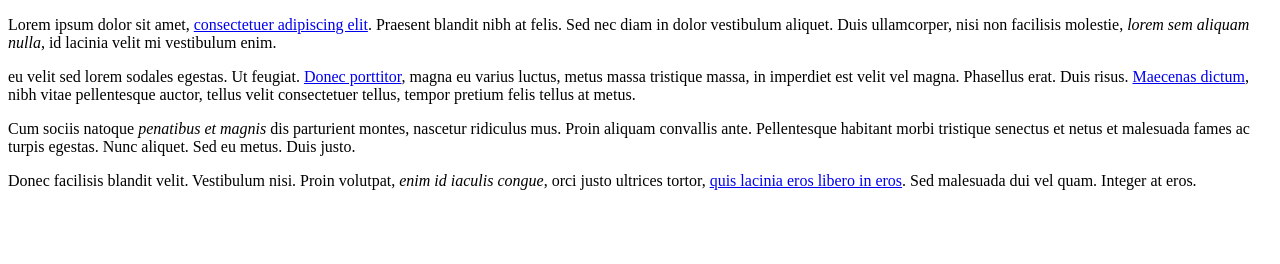
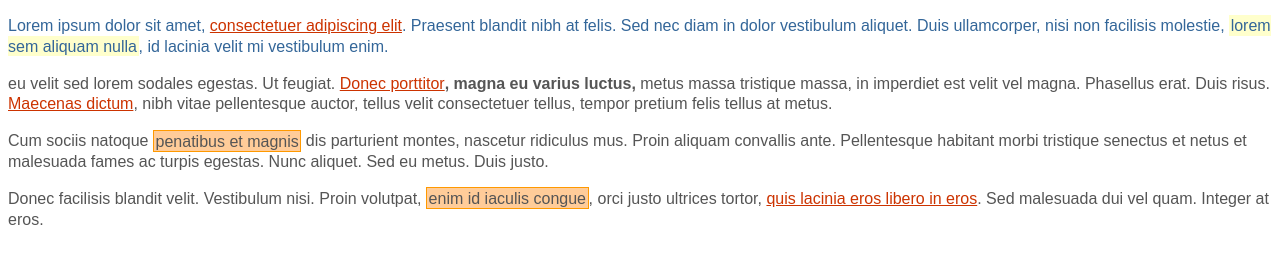
Before and after one commit to end-maceiro/thebridge, a plain HTML site: page ejercicios_css/index_comb_selectores.html in a window 1280 px wide. Drawn offline with Linux system fonts and the light colour scheme.

Commit message:
selectores terminados

```diff
--- a/ejercicios_css/combinacion_selectores.css
+++ b/ejercicios_css/combinacion_selectores.css
@@ -1,6 +1,20 @@
-
 /* Todos los elementos de la pagina */
 * { font: 1em/1.3 Arial, Helvetica, sans-serif; }
 
 /* Todos los parrafos de la pagina */
-p { color: rgba(9, 9, 9, 0.333); }
+p { color: #555; }
+
+/* Todos los párrafos contenidos en #primero */
+#primero p { color: #336699; }
+
+/* Todos los enlaces la pagina */
+a { color: #CC3300; }
+
+/* Los elementos "em" contenidos en #primero */
+#primero em { background: #FFFFCC; padding: .1em; }
+
+/* Todos los elementos "em" de clase "especial" en toda la pagina */
+em.especial{ background: #FFCC99; border: 1px solid #FF9900; padding: .1em; }
+
+/* Elementos "span" contenidos en .normal */
+.normal span{ font-weight: bold; }
--- a/ejercicios_css/index_comb_selectores.html
+++ b/ejercicios_css/index_comb_selectores.html
@@ -3,7 +3,8 @@
     <head>
         <meta charset="UTF-8" />
         <title>Ejercicio de selectores</title>
-        <link rel="stylesheet" type="style/css" href="combinacion_selectores.css">
+        <link rel="stylesheet" href="combinacion_selectores.css">
+
     </head>
 
     <body>
```
Also changed, not shown: ejercicios_html/ejercicio_tablas.html (+0 -1 lines).
